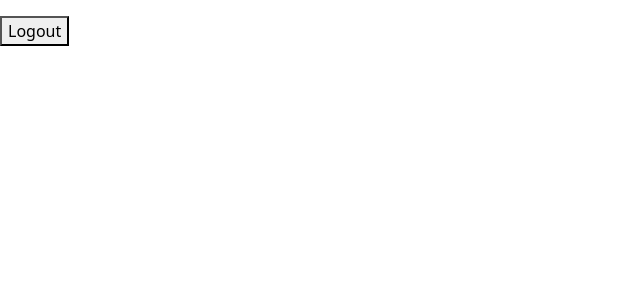
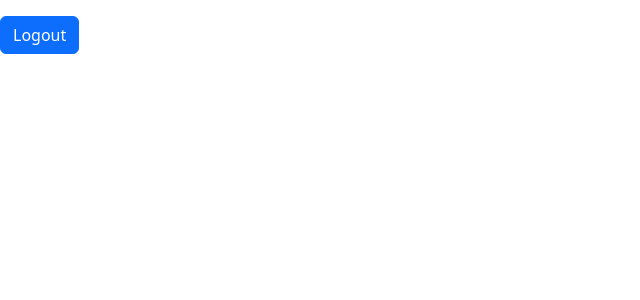
Before and after one commit to acamaras0/matcha, a React (Create React App) app in the folder client/: page /profile in a window 1280 px wide. Shown: the top 300 px of the page, without its empty margins (0-640 px from the left). Built offline with nearby package versions, Linux system fonts and the light colour scheme.

Commit message:
working on logout

```diff
--- a/client/src/pages/ProfilePage.js
+++ b/client/src/pages/ProfilePage.js
@@ -1,22 +1,24 @@
-import React, { useEffect, useState} from "react";
+import React, { useEffect, useState } from "react";
 import Axios from "axios";
 import "../App.css";
 
 export default function ProfilePage() {
-    const [loginStatus, setLoginStatus] = useState("");
+  const [status, setStatus] = useState("");
+  const [message, setMessage] = useState("");
   const logout = () => {
     Axios.get("http://localhost:3001/logout").then((response) => {
-          if (response.data.message) {
-            setLoginStatus(response.data.message);
-          } else {
-            setLoginStatus(response.data.message);
+      if (response.data.error) {
+        setMessage(response.data.error);
+      } else if (response.data.message) {
+        setStatus(response.data.message);
       }
     });
-      }
+  };
   return (
     <div>
-            <p>{loginStatus}</p>
-            <button onClick={logout}>Logout</button>
+      <p>{status}</p>
+      <p className="error">{message}</p>
+      <button className="btn btn-primary" onClick={logout}>Logout</button>
     </div>
-      )
+  );
 }
```
Also changed, not shown: 1 other file (tests, documents, lock files or other folders). Lines whose indentation alone changed are shown as unchanged.
